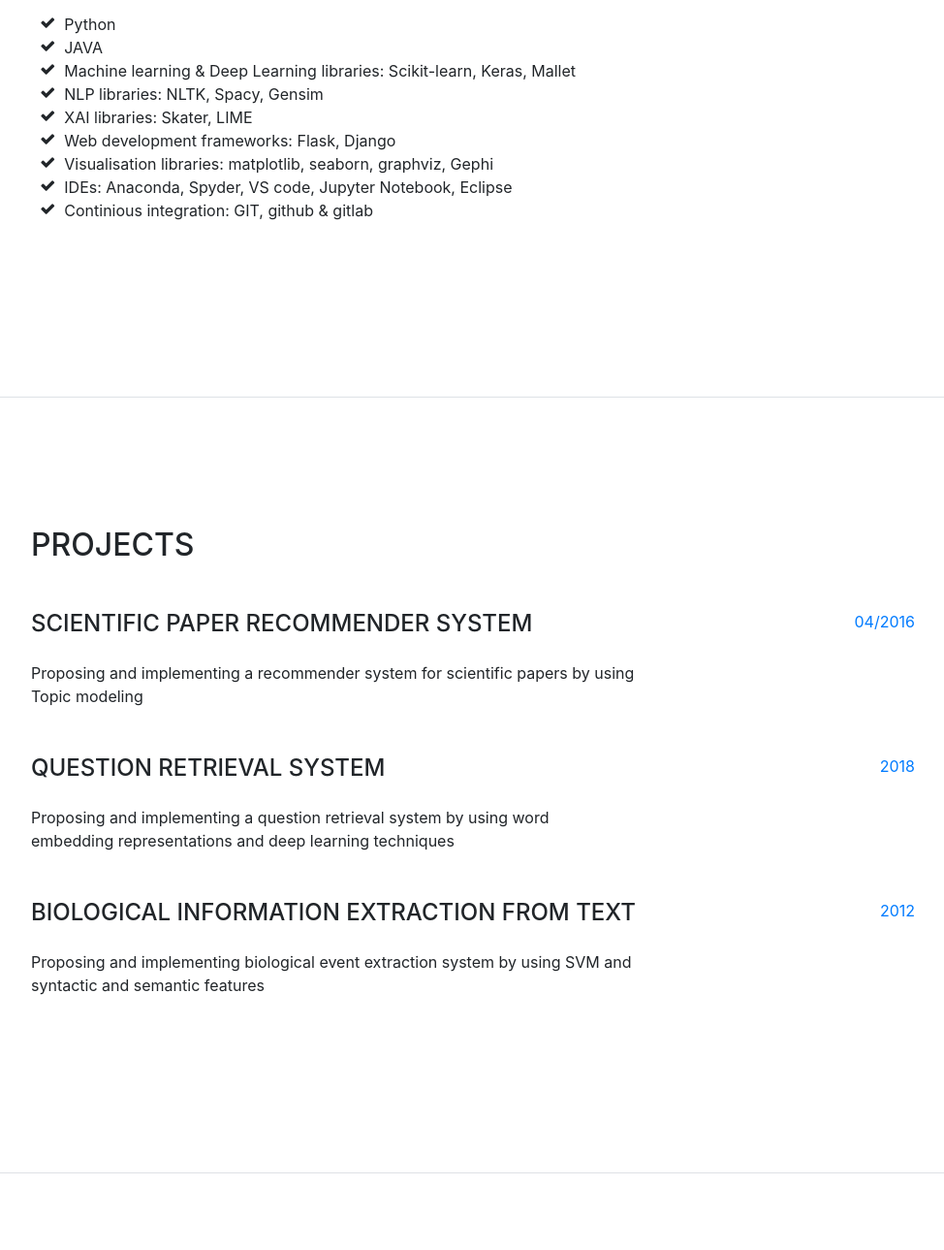
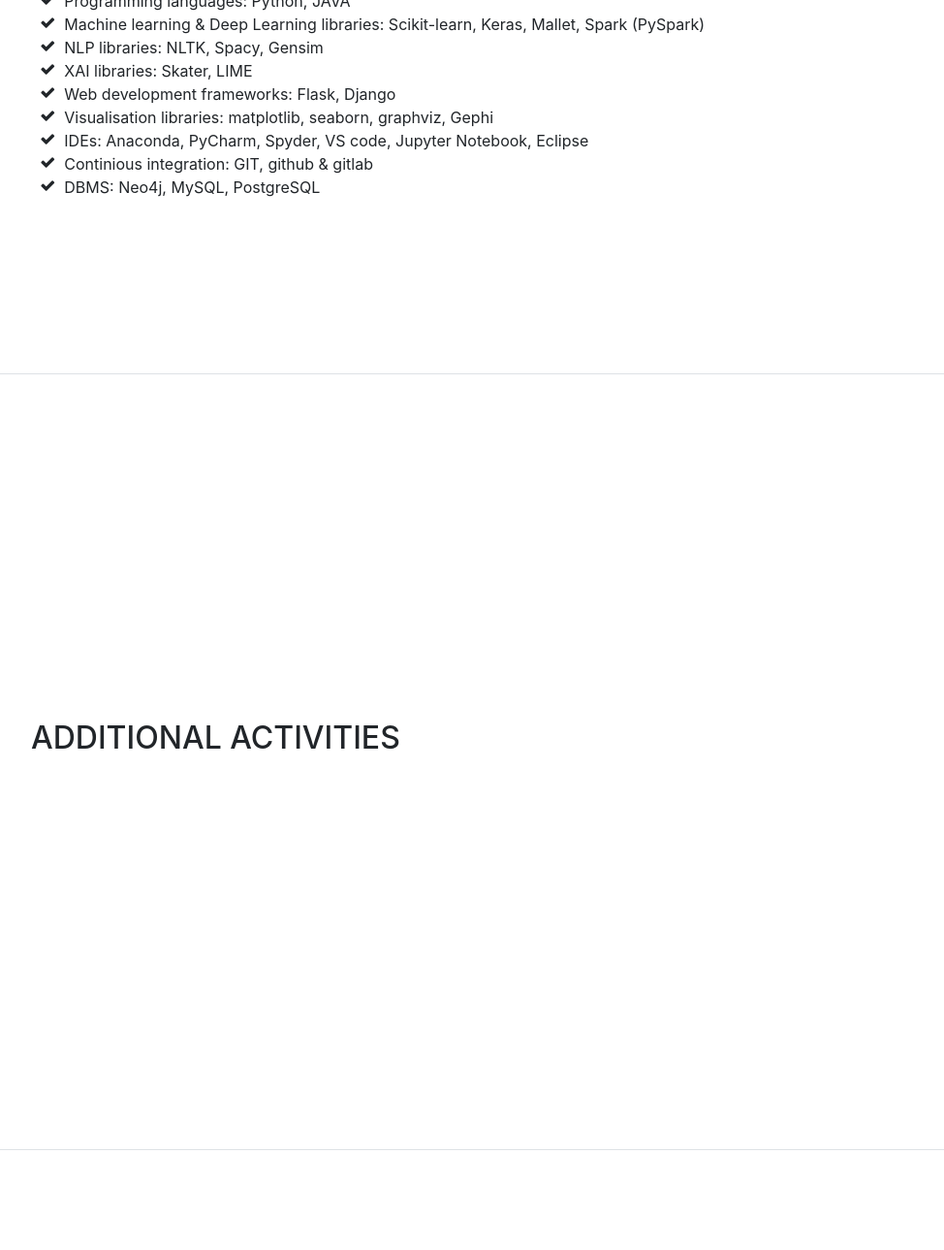
Before and after one commit to amamimaha/amamimaha.github.io, a website with bundled scripts: page index.html in a window 1280 px wide. Shown: the part 4099-5388 px from the top of the page at 97% size, without its empty margins (288-1262 px from the left). Built offline with nearby package versions, Linux system fonts and the light colour scheme; a web font is replaced by a local one.

Commit message:
Update index.html

```diff
--- a/index.html
+++ b/index.html
@@ -191,12 +191,11 @@
             <div class="resume-content mr-auto">
               <h3 class="mb-0">Phd in Computer Sciences</h3>
               <div class="subheading mb-3">University of Milano-Bicocca (UNIMIB)</div>
-                <p>Topic modelling for scientific paper recommendation:
-                   Building Content-Based Filtering approaches for scientific paper recommendation that relies on topic modelling. The profiles of researchers are modelled by a set of topics obtained by applying LDA to the papers written by the researchers. The profile built by this model is easily interpretable, and can explain the recommendation results.
+                <p> Building Content-Based Filtering approaches for scientific paper recommendation that relies on topic modelling. The profiles of researchers are modelled by a set of topics obtained by applying LDA to the papers written by the researchers. The profile built by this model is easily interpretable, and can explain the recommendation results.
                    Building Collaborative filtering scientific paper recommendation approach which combines content analysis based on LDA, Social Networks (SN) techniques for neighbourhood generation,
                    and the relevance based language model to CF recommendation.
                    We adapted information retrieval techniques in this thesis to the recommendation task and we obtained SOTA results based on the DBLP dataset.
-                  Part of the code is in this link:   <a href="https://bit.ly/3dTdxUo">Click here. If you want to see the code and the publication.</a>
+                   <a href="https://bit.ly/3dTdxUo">Click here. If you want to see a part of the code and the publication.</a>
                 </p>
             </div>
             <div class="resume-date text-md-right">
@@ -246,57 +245,25 @@
 
 
           <ul class="fa-ul mb-0">
-            <li><i class="fa-li fa fa-check"></i>Python</li>
-            <li><i class="fa-li fa fa-check"></i>JAVA</li>
-            <li><i class="fa-li fa fa-check"></i>Machine learning &amp; Deep Learning libraries: Scikit-learn, Keras, Mallet</li>
+            <li><i class="fa-li fa fa-check"></i>Programming languages: Python, JAVA</li>
+            <li><i class="fa-li fa fa-check"></i>Machine learning &amp; Deep Learning libraries: Scikit-learn, Keras, Mallet, Spark (PySpark)</li>
             <li><i class="fa-li fa fa-check"></i>NLP libraries: NLTK, Spacy, Gensim</li>
             <li><i class="fa-li fa fa-check"></i>XAI libraries: Skater, LIME</li>
             <li><i class="fa-li fa fa-check"></i>Web development frameworks: Flask, Django </li>
             <li><i class="fa-li fa fa-check"></i>Visualisation libraries: matplotlib, seaborn, graphviz, Gephi</li>
-            <li><i class="fa-li fa fa-check"></i>IDEs: Anaconda, Spyder, VS code, Jupyter Notebook, Eclipse </li>
+            <li><i class="fa-li fa fa-check"></i>IDEs: Anaconda, PyCharm, Spyder, VS code, Jupyter Notebook, Eclipse </li>
             <li><i class="fa-li fa fa-check"></i>Continious integration: GIT, github &amp; gitlab</li>
+            <li><i class="fa-li fa fa-check"></i>DBMS: Neo4j, MySQL, PostgreSQL </li>
           </ul>
         </div>
       </section>
 
-
-
-        <section class="resume-section p-3 p-lg-5 d-flex flex-column" id="projects">
-            <div class="my-auto">
-              <h2 class="mb-5">Projects</h2>
-              <div class="resume-item d-flex flex-column flex-md-row mb-5">
-                <div class="resume-content mr-auto">
-                  <h4 class="mb-0">Scientific paper recommender system</h4><br>
-                  <div>Proposing and implementing a recommender system for scientific papers by using Topic modeling</div>
-
-
-                </div>
-                <div class="resume-date text-md-right">
-                    <span class="text-primary"> 04/2016</span>
-                </div>
-              </div>
-
-              <div class="resume-item d-flex flex-column flex-md-row mb-5">
-                  <div class="resume-content mr-auto">
-                    <h4 class="mb-0">Question retrieval system</h4><br>
-                    <div>Proposing and implementing a question retrieval system by using word embedding representations and deep learning techniques</div>
-                  </div>
-                  <div class="resume-date text-md-right">
-                    <span class="text-primary"> 2018</span>
-                  </div>
-                </div>
-
-                <div class="resume-item d-flex flex-column flex-md-row mb-5">
-                    <div class="resume-content mr-auto">
-                      <h4 class="mb-0">Biological Information extraction from text</h4><br>
-                      <div>Proposing and implementing biological event extraction system by using SVM and syntactic and semantic features</div>
-                      <div></div>
-                    </div>
-                    <div class="resume-date text-md-right">
-                      <span class="text-primary"> 2012</span>
-                    </div>
-                  </div>
-          </section>
+      <section class="resume-section p-3 p-lg-5 d-flex flex-column" id="activities">
+        <div class="my-auto">
+          <h2 class="mb-5">Additional activities</h2>
+          <p>    </p>
+        </div>
+      </section>
 
       <section class="resume-section p-3 p-lg-5 d-flex flex-column" id="interests">
         <div class="my-auto">
```
